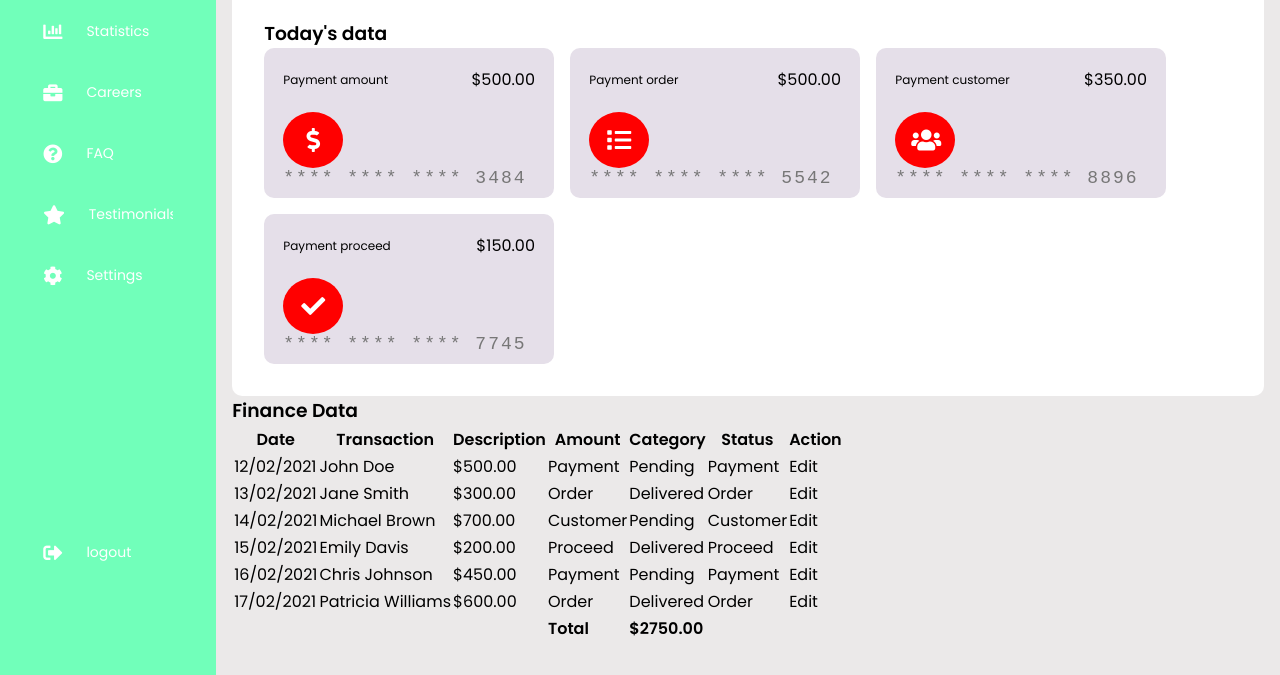
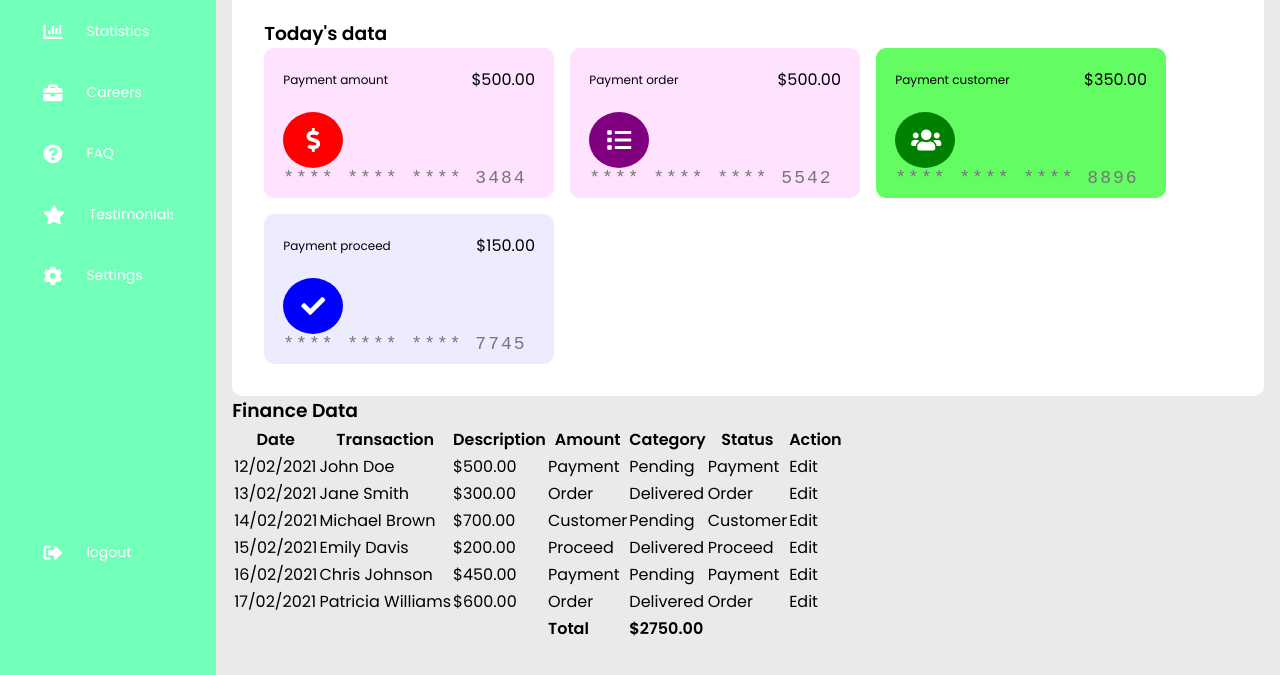
Before and after one commit to Ditteruu/Dashboard, a plain HTML site: page index.html in a window 1280 px wide. Shown: the part 125-800 px from the top of the page. Drawn offline with Linux system fonts and the light colour scheme.

Commit message:
Colores de tarjetas

```diff
--- a/styles.css
+++ b/styles.css
@@ -212,3 +212,12 @@ body {
     letter-spacing: 2px;
     font-family: 'Courier New', Courier, monospace;
 }
+.ligth-red { background: rgb(251, 233, 254); }
+.light-purple { background: rgb(254, 226, 254); }
+.ligth-green { background: rgb(99, 252, 99); }
+.light-blue { background: rgb(236, 236, 254); }
+
+.dark-red { background: red; }
+.dark-purple { background: purple; }
+.dark-green { background: green; }
+.dark-blue { background: blue; }
```
